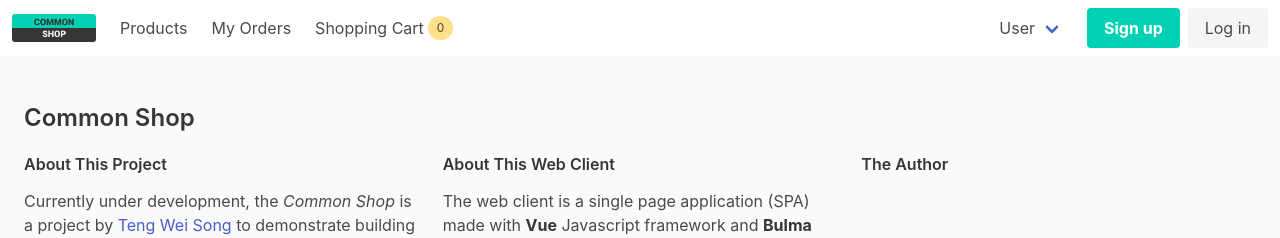
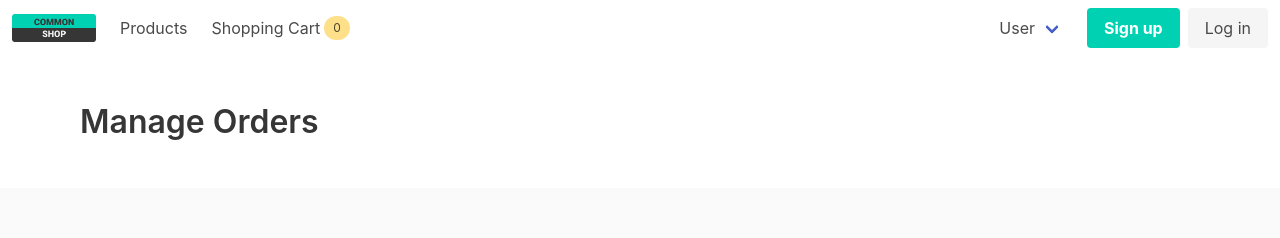
Before and after one commit to weisong0908/common-shop-web-client, a Vue app: page /admin/orders in a window 1280 px wide. Shown: the top 238 px of the page. Built offline with nearby package versions, Linux system fonts and the light colour scheme.

Commit message:
add administration section to navbar dropdown menu

```diff
--- a/src/components/Navbar.vue
+++ b/src/components/Navbar.vue
@@ -41,7 +41,7 @@
           {{ page.title }}
           <span
             v-if="page.name == 'shoppingCart'"
-            class="tag is-rounded is-warning m-1"
+            class="tag is-rounded is-warning mx-1"
           >
             {{ productCountInShoppingCart }}
           </span>
@@ -64,6 +64,16 @@
             <a class="navbar-item">
               Report an issue
             </a>
+            <hr class="navbar-divider" />
+            <div class="navbar-item has-text-info is-size-7">
+              Adminstration
+            </div>
+            <router-link class="navbar-item" :to="{ name: 'adminProducts' }">
+              Manage Products
+            </router-link>
+            <router-link class="navbar-item" :to="{ name: 'adminOrders' }">
+              Manage Orders
+            </router-link>
           </div>
         </div>
         <div class="navbar-item">
@@ -92,10 +102,6 @@ export default {
           name: "products"
         },
         {
-          title: "My Orders",
-          name: "myOrders"
-        },
-        {
           title: "Shopping Cart",
           name: "shoppingCart"
         }
--- a/src/pages/AdminOrders.vue
+++ b/src/pages/AdminOrders.vue
@@ -0,0 +1,13 @@
+<template>
+  <page title="Manage Orders"> </page>
+</template>
+
+<script>
+import Page from "../components/Page";
+
+export default {
+  components: {
+    Page
+  }
+};
+</script>
```
